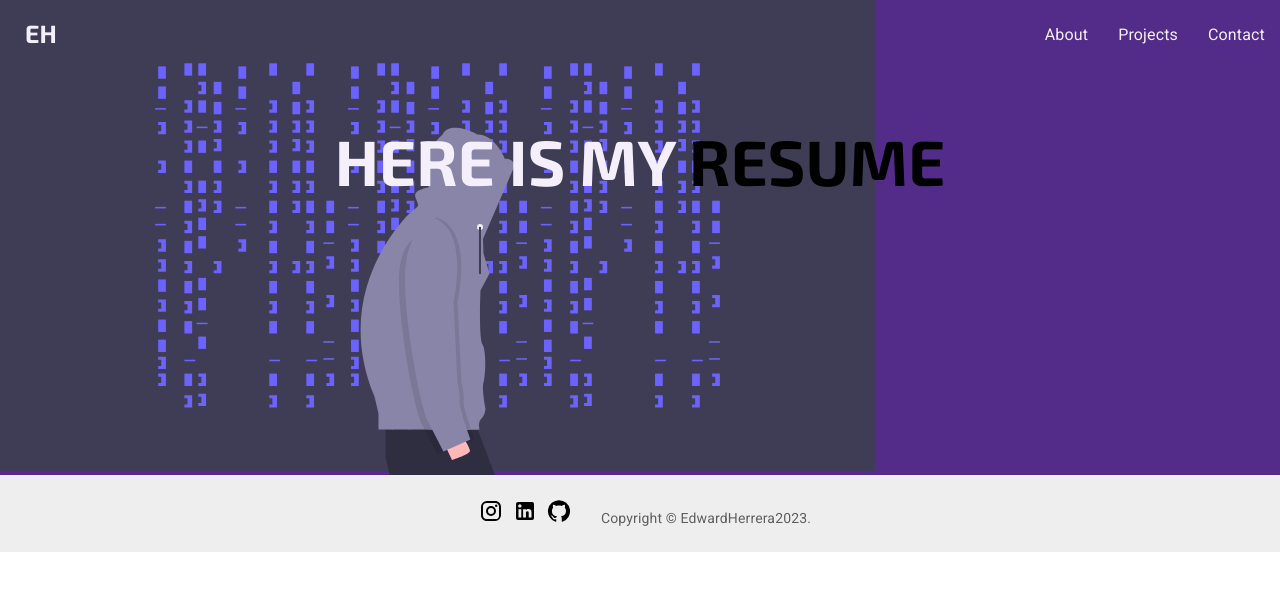
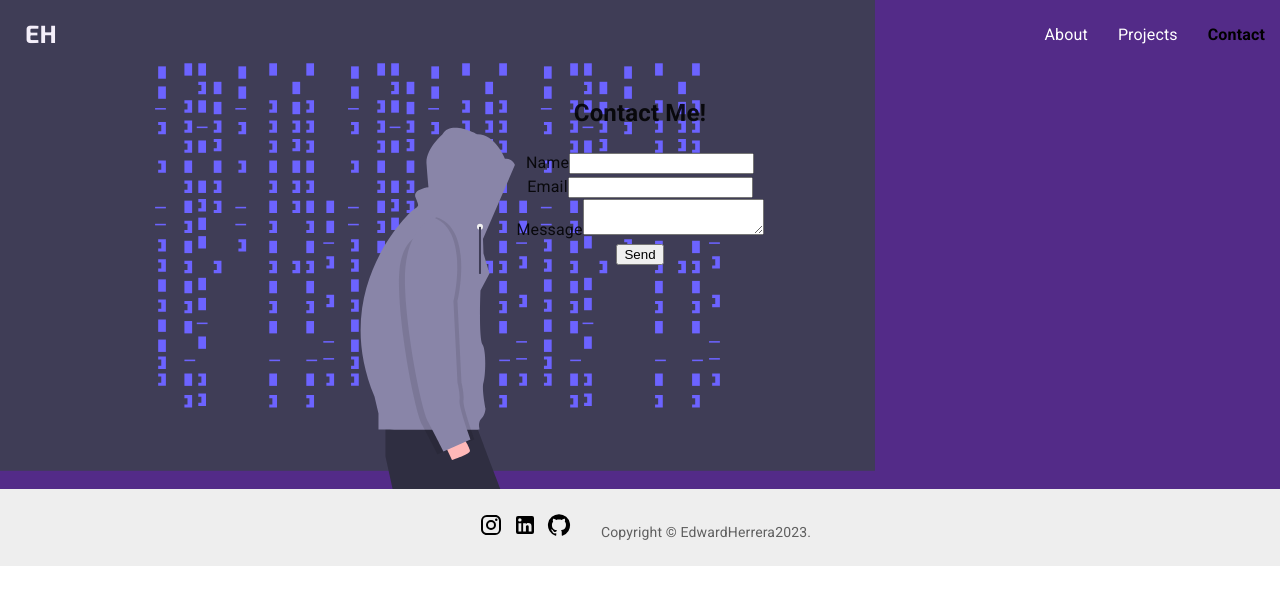
Before and after one commit to Edlenh/EHerreraPort, a React (Create React App) app: page /contact in a window 1280 px wide. Shown: the top 604 px of the page. Built offline with nearby package versions, Linux system fonts and the light colour scheme.

Commit message:
add active links to nav

```diff
--- a/package.json
+++ b/package.json
@@ -10,6 +10,7 @@
     "@testing-library/jest-dom": "^5.16.5",
     "@testing-library/react": "^13.4.0",
     "@testing-library/user-event": "^13.5.0",
+    "bootstrap": "^5.2.3",
     "gh-pages": "^5.0.0",
     "react": "^18.2.0",
     "react-dom": "^18.2.0",
--- a/src/App.js
+++ b/src/App.js
@@ -6,6 +6,7 @@ import Contact from './routes/Contact/contact.component'
 import Footer from './components/Footer/Footer.component'
 import Hacker from './components/assets/svg/hackerman.svg'
 import './index.css';
+
 
 const App=()=> {
   return ((
--- a/src/components/Nav/Nav.component.jsx
+++ b/src/components/Nav/Nav.component.jsx
@@ -1,5 +1,5 @@
 import { Fragment } from 'react'
-import {Outlet, Link} from 'react-router-dom'
+import {Outlet, Link, NavLink} from 'react-router-dom'
 import './Nav.style.css'
 
 const Nav =()=>{
@@ -10,15 +10,36 @@ const Nav =()=>{
                <h1 className='logo'>eH</h1>
             </Link>
             <div className='nav-links-container'>
-            <Link className='nav-link' to='/'>
-                    About
-                </Link>
-                <Link className='nav-link' to='/projects'>
-                    Projects
-                </Link>
-                <Link className='nav-link' to='/contact'>
-                    Contact
-                </Link>
+            <NavLink to="/"
+                style={
+                    ({ isActive}) => {
+                        return {
+                 fontWeight: isActive ? "bold" : "",
+                 color: isActive ? "black" : "white",
+                };}}
+                className="nav-link">
+                About
+                </NavLink>
+
+                <NavLink to="/projects"
+                style={({ isActive }) => {
+                        return {
+                 fontWeight: isActive ? "bold" : "",
+                 color: isActive ? "black" : "white",
+
+                };}}
+                className="nav-link">
+                Projects
+                </NavLink>
+                <NavLink to="/contact"
+                style={({ isActive}) => {
+                        return {
+                 fontWeight: isActive ? "bold" : "",
+                 color: isActive ? "black" : "white",
+                };}}
+                className="nav-link">
+                Contact
+                </NavLink>
             </div>
             </div>
             <Outlet />
--- a/src/components/Nav/Nav.style.css
+++ b/src/components/Nav/Nav.style.css
@@ -23,10 +23,13 @@
     display: flex;
     align-items: center;
     justify-content: flex-end;
+    margin-left: 20;
+    color: black;
 }
 
 .nav-link {
         padding: 10px 15px;
         cursor: pointer;
-        color: #F4EFFA
+        color: black;
+
       }
--- a/src/routes/Contact/contact.component.jsx
+++ b/src/routes/Contact/contact.component.jsx
@@ -1,15 +1,44 @@
-import { Outlet } from "react-router-dom";
-
-const Contact=()=>{
-    return(
-        <div>
-        <Outlet/>
-        <h1>Here is my
-        <a href="https://docs.google.com/document/d/e/2PACX-1vQK2oPFEIBSEovpYb4i5lpxfws3UZ-b9FsR4WBPKV4kbYbjnjoYQMAFEurm_bMQs3ZAWPTpoIZLYzeB/pub" target="_blank" rel="noopener noreferrer"> resume</a>
-             </h1>
-
+import React from 'react'
+const ContactForm = () => {
+  const [formStatus, setFormStatus] = React.useState('Send')
+  const onSubmit = (e) => {
+    e.preventDefault()
+    setFormStatus('Submitting...')
+    const { name, email, message } = e.target.elements
+    let conFom = {
+      name: name.value,
+      email: email.value,
+      message: message.value,
+    }
+    console.log(conFom)
+  }
+  return (
+    <div className="container mt-5">
+      <h2 className="mb-3">Contact Me!</h2>
+      <form onSubmit={onSubmit}>
+        <div className="mb-3">
+          <label className="form-label" htmlFor="name">
+            Name
+          </label>
+          <input className="form-control" type="text" id="name" required />
         </div>
-    )
+        <div className="mb-3">
+          <label className="form-label" htmlFor="email">
+            Email
+          </label>
+          <input className="form-control" type="email" id="email" required />
+        </div>
+        <div className="mb-3">
+          <label className="form-label" htmlFor="message">
+            Message
+          </label>
+          <textarea className="form-control" id="message" required />
+        </div>
+        <button className="btn btn-danger" type="submit">
+          {formStatus}
+        </button>
+      </form>
+    </div>
+  )
 }
-
-export default Contact
+export default ContactForm
```
Also changed, not shown: 1 other file (tests, documents, lock files or other folders).
